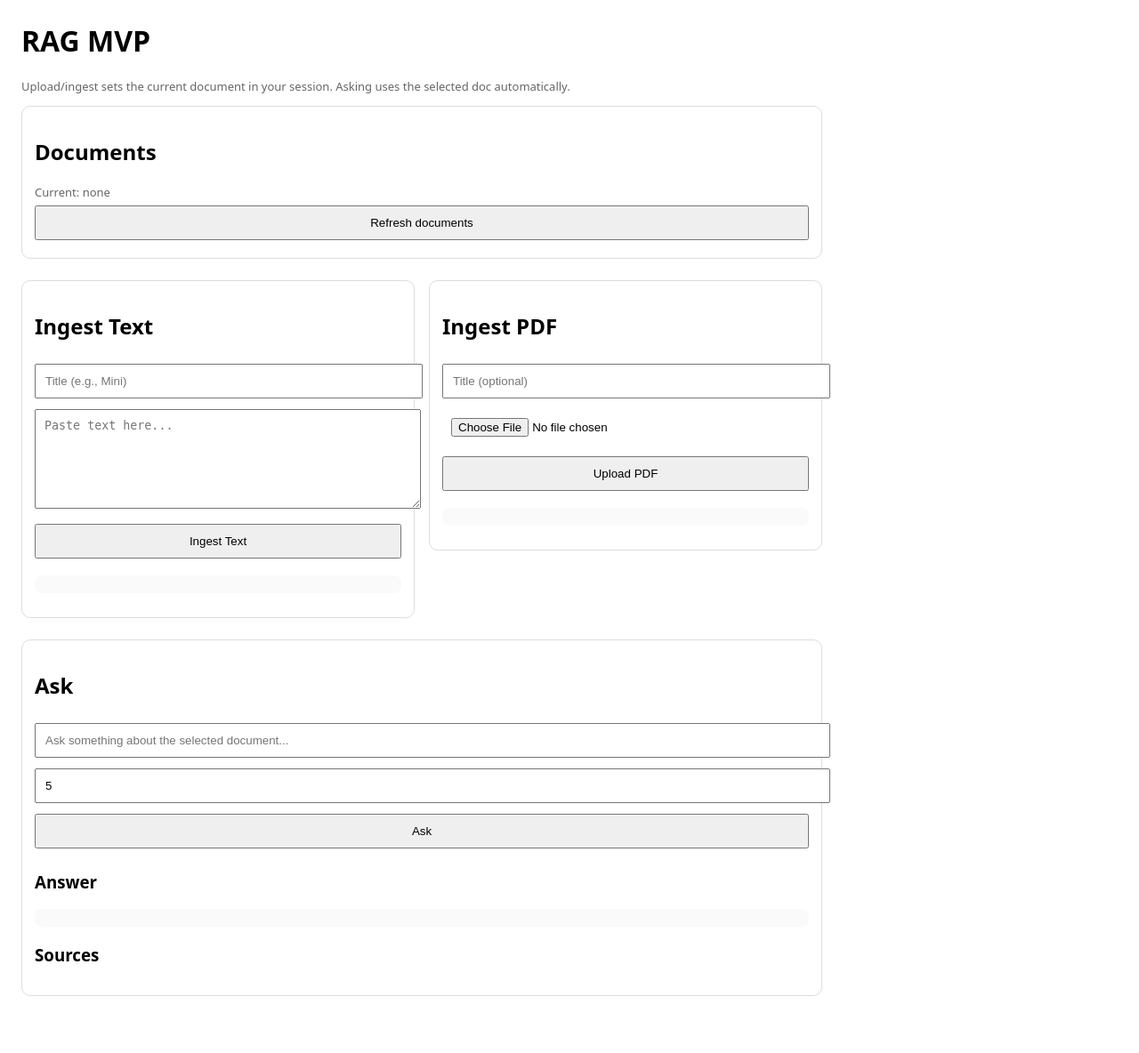
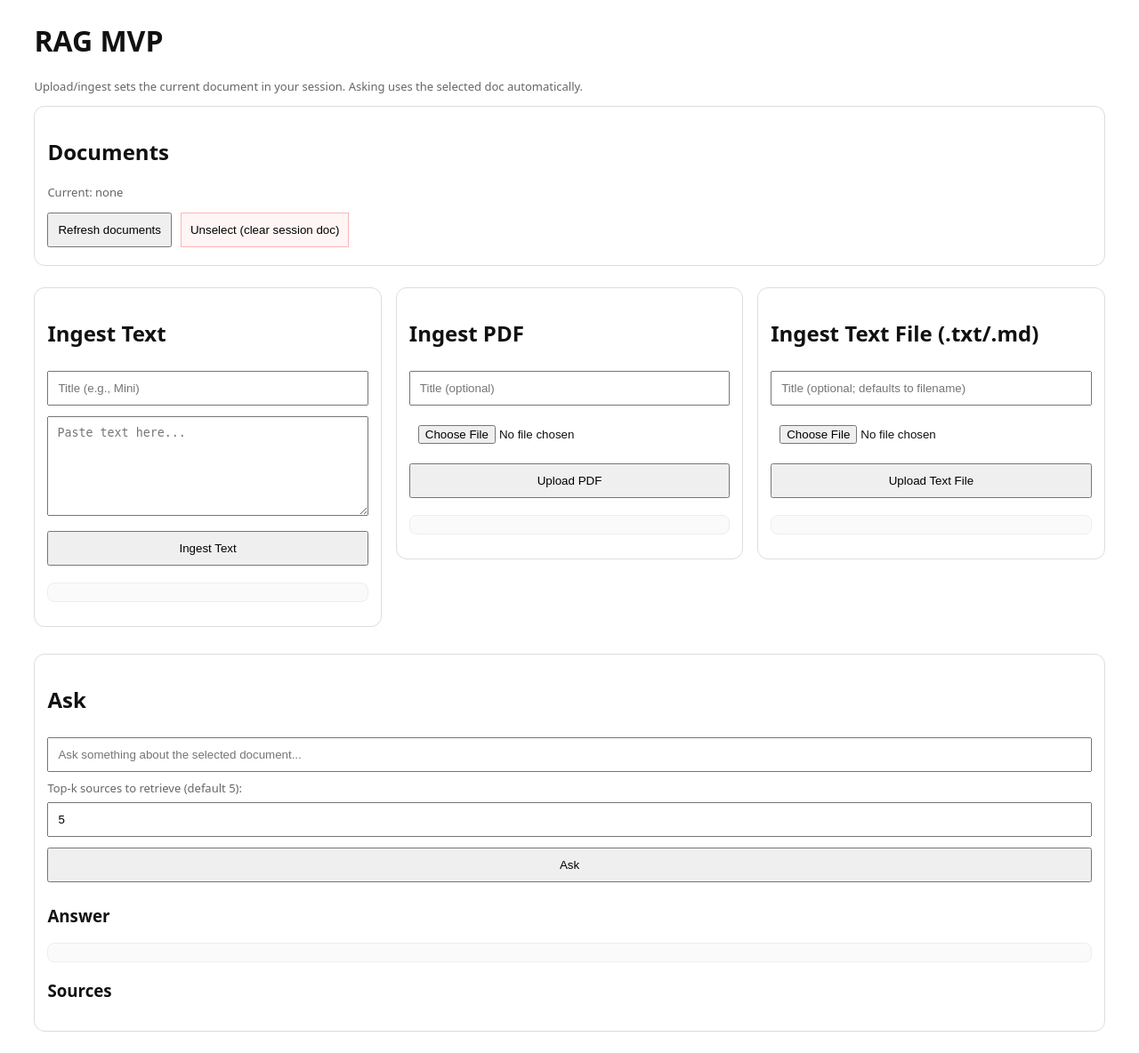
Before and after one commit to LuSilverX/Rag-Chatbot, a Django app: page /api/ in a window 1280 px wide. Shown: the whole page at 89% size. Before the commit the page ends 1120 px from the top, so only its background shows below. Run offline with Django 4.2, Linux system fonts and the light colour scheme; data that the repository does not hold is empty; parts of the project's set-up code (start-up, migrations or seed data) failed here and were passed over; some libraries are stand-ins or nearby versions.

Commit message:
feat(mvp): add file ingestion, document deselect, and demo UI

```diff
--- a/api/templates/app.html
+++ b/api/templates/app.html
@@ -2,32 +2,62 @@
 <html>
 <head>
   <meta charset="utf-8"/>
+  <meta name="viewport" content="width=device-width, initial-scale=1"/>
   <title>RAG MVP</title>
   <style>
-    body { font-family: system-ui, Arial; margin: 24px; max-width: 900px; }
-    .row { display: flex; gap: 16px; align-items: flex-start; }
-    .card { border: 1px solid #ddd; border-radius: 10px; padding: 14px; margin: 12px 0; }
-    input, textarea, button { width: 100%; padding: 10px; margin: 6px 0; }
+    :root { color-scheme: light dark; }
+    body { font-family: system-ui, Arial; margin: 0; background: #fff; color: #111; }
+    .container { width: 100%;  max-width: none; margin: 24px 0; padding: 0 clamp(16px, 3vw, 48px); box-sizing: border-box; }
+
+    .row { display: flex; gap: 16px; align-items: flex-start; flex-wrap: wrap; }
+    .col { flex: 1; min-width: 320px; }
+
+    .card { border: 1px solid #ddd; border-radius: 12px; padding: 14px; margin: 12px 0; background: #fff; }
+
+    input, textarea, button, select { width: 100%; padding: 10px; margin: 6px 0; box-sizing: border-box; }
     button { cursor: pointer; }
-    .docs button { width: auto; margin-right: 8px; }
-    pre { white-space: pre-wrap; word-wrap: break-word; background: #fafafa; padding: 10px; border-radius: 8px; }
+
+    .docs button { width: auto; margin: 6px 8px 0 0; }
+    .btnRow { display: flex; gap: 10px; flex-wrap: wrap; }
+    .btnRow button { width: auto; }
+
+    pre { white-space: pre-wrap; word-wrap: break-word; background: #fafafa; padding: 10px; border-radius: 8px; border: 1px solid #eee; }
     .muted { color: #666; font-size: 13px; }
     .selected { font-weight: 700; }
+
+    .dangerBtn { border: 1px solid #ffb4b4; background: #fff5f5; }
+    .dangerBtn:hover { filter: brightness(0.98); }
+
+    @media (prefers-color-scheme: dark) {
+      body { background: #0b0b0b; color: #f5f5f5; }
+      .card { background: #111; border-color: #2a2a2a; }
+      pre { background: #0f0f0f; border-color: #222; }
+      .muted { color: #aaa; }
+      input, textarea, button, select { background: #0f0f0f; color: #f5f5f5; border: 1px solid #2a2a2a; }
+      .dangerBtn { background: #1a0f0f; border-color: #6b2a2a; }
+    }
   </style>
 </head>
 <body>
+  <div class="container">
     <h1>RAG MVP</h1>
     <p class="muted">Upload/ingest sets the current document in your session. Asking uses the selected doc automatically.</p>
 
+    <!-- TOP: Docs dashboard -->
     <div class="card">
       <h2>Documents</h2>
       <div id="docs" class="docs"></div>
       <div class="muted">Current: <span id="currentDoc">none</span></div>
+      <div class="btnRow" style="margin-top:8px;">
         <button id="refreshDocs">Refresh documents</button>
+        <button id="btnClearDoc" class="dangerBtn">Unselect (clear session doc)</button>
+      </div>
+      <pre id="outDocs" style="display:none;"></pre>
     </div>
 
+    <!-- MIDDLE: Ingestion row (Text / PDF / TXT-MD) side-by-side -->
     <div class="row">
-    <div class="card" style="flex:1">
+      <div class="card col">
         <h2>Ingest Text</h2>
         <input id="textTitle" placeholder="Title (e.g., Mini)" />
         <textarea id="textBody" rows="6" placeholder="Paste text here..."></textarea>
@@ -35,24 +65,38 @@
         <pre id="outIngestText"></pre>
       </div>
 
-    <div class="card" style="flex:1">
+      <div class="card col">
         <h2>Ingest PDF</h2>
         <input id="pdfTitle" placeholder="Title (optional)" />
         <input id="pdfFile" type="file" accept="application/pdf"/>
         <button id="btnIngestPdf">Upload PDF</button>
         <pre id="outIngestPdf"></pre>
       </div>
+
+      <div class="card col">
+        <h2>Ingest Text File (.txt/.md)</h2>
+        <input id="fileTitle" placeholder="Title (optional; defaults to filename)" />
+        <input id="textFile" type="file" accept=".txt,.md,text/plain,text/markdown" />
+        <button id="btnIngestFile">Upload Text File</button>
+        <div class="muted" id="fileMeta"></div>
+        <pre id="outIngestFile"></pre>
+      </div>
     </div>
 
-  <div class="card">
+    <!-- BOTTOM: Ask dashboard -->
+    <div class="card" style="margin-top: 18px;">
       <h2>Ask</h2>
       <input id="question" placeholder="Ask something about the selected document..." />
+      <label class="muted" for="k">Top-k sources to retrieve (default 5):</label>
       <input id="k" type="number" value="5" min="1" max="20" />
       <button id="btnAsk">Ask</button>
+
       <h3>Answer</h3>
       <pre id="outAnswer"></pre>
+
       <h3>Sources</h3>
       <div id="outSources"></div>
+    </div>
   </div>
 
 <script>
@@ -69,7 +113,7 @@
     const r = await fetch(url, {
       method: "POST",
       headers: { "Content-Type": "application/json" },
-      body: JSON.stringify(body),
+      body: JSON.stringify(body || {}),
     });
     const text = await r.text();
     try { return { ok: r.ok, status: r.status, data: JSON.parse(text) }; }
@@ -83,6 +127,16 @@
     catch { return { ok: r.ok, status: r.status, data: text }; }
   }
 
+  // Prevent HTML injection when rendering source text
+  function escapeHtml(str) {
+    return String(str || "")
+      .replaceAll("&", "&amp;")
+      .replaceAll("<", "&lt;")
+      .replaceAll(">", "&gt;")
+      .replaceAll('"', "&quot;")
+      .replaceAll("'", "&#039;");
+  }
+
   function renderSources(sources) {
     const wrap = $("outSources");
     wrap.innerHTML = "";
@@ -91,32 +145,39 @@
       div.className = "card";
       div.innerHTML = `
         <div><b>Source ${i+1}</b> — doc ${s.document_id}, chunk ${s.chunk_index}, distance ${Number(s.distance).toFixed(4)}</div>
-        <pre>${s.text}</pre>
+        <pre>${escapeHtml(s.text)}</pre>
       `;
       wrap.appendChild(div);
     });
   }
 
   async function refreshDocs() {
-    const res = await apiGet("/api/documents/?limit=20");
+    const res = await apiGet("/api/documents/?limit=50");
+    const out = $("outDocs");
+    out.style.display = "none";
+    out.textContent = "";
+
     if (!res.ok) {
-      $("docs").innerHTML = `<pre>Error: ${res.status}\n${JSON.stringify(res.data, null, 2)}</pre>`;
+      out.style.display = "block";
+      out.textContent = `Error: ${res.status}\n${typeof res.data === "string" ? res.data : JSON.stringify(res.data, null, 2)}`;
+      $("docs").innerHTML = "";
+      $("currentDoc").textContent = "none";
       return;
     }
 
     const { documents, current_document_id } = res.data;
-    $("currentDoc").textContent = current_document_id ?? "none";
+    $("currentDoc").textContent = (current_document_id ?? "none");
 
     const docsDiv = $("docs");
     docsDiv.innerHTML = "";
 
-    documents.forEach(d => {
+    (documents || []).forEach(d => {
       const btn = document.createElement("button");
       btn.textContent = `Select #${d.id} — ${d.title} (${d.source})`;
       if (current_document_id === d.id) btn.className = "selected";
       btn.onclick = async () => {
         const sel = await apiPostJson("/api/select_document/", { document_id: d.id });
-        if (!sel.ok) alert("Select failed: " + JSON.stringify(sel.data));
+        if (!sel.ok) alert("Select failed: " + (typeof sel.data === "string" ? sel.data : JSON.stringify(sel.data)));
         await refreshDocs();
       };
       docsDiv.appendChild(btn);
@@ -125,12 +186,21 @@
 
   $("refreshDocs").onclick = refreshDocs;
 
+  // NOTE: backend endpoint assumed: /api/clear_document/
+  $("btnClearDoc").onclick = async () => {
+    const res = await apiPostJson("/api/clear_document/", {});
+    if (!res.ok) {
+      alert("Clear failed: " + (typeof res.data === "string" ? res.data : JSON.stringify(res.data)));
+    }
+    await refreshDocs();
+  };
+
   $("btnIngestText").onclick = async () => {
     const title = $("textTitle").value.trim();
     const text = $("textBody").value;
 
     const res = await apiPostJson("/api/ingest_text/", { title, text });
-    $("outIngestText").textContent = JSON.stringify(res.data, null, 2);
+    $("outIngestText").textContent = (typeof res.data === "string" ? res.data : JSON.stringify(res.data, null, 2));
     await refreshDocs();
   };
 
@@ -139,13 +209,43 @@
     if (!file) { alert("Pick a PDF first"); return; }
 
     const title = $("pdfTitle").value.trim();
-
     const fd = new FormData();
     if (title) fd.append("title", title);
     fd.append("file", file);
 
     const res = await apiPostForm("/api/ingest_pdf/", fd);
-    $("outIngestPdf").textContent = JSON.stringify(res.data, null, 2);
+    $("outIngestPdf").textContent = (typeof res.data === "string" ? res.data : JSON.stringify(res.data, null, 2));
+    await refreshDocs();
+  };
+
+  // Ingest a local .txt/.md file by reading it in the browser,
+  // then sending JSON to /api/ingest_text/ (no backend change needed).
+  $("btnIngestFile").onclick = async () => {
+    const file = $("textFile").files[0];
+    if (!file) { alert("Pick a .txt or .md file first"); return; }
+
+    const maxBytes = 2 * 1024 * 1024; // 2MB
+    if (file.size > maxBytes) {
+      alert("File is too large for MVP (max 2MB).");
+      return;
+    }
+
+    $("fileMeta").textContent = `Selected: ${file.name} (${Math.round(file.size/1024)} KB)`;
+
+    let text;
+    try {
+      text = await file.text();
+    } catch (e) {
+      $("outIngestFile").textContent = "Could not read file: " + String(e);
+      return;
+    }
+
+    const titleInput = $("fileTitle").value.trim();
+    const defaultTitle = file.name.replace(/\.[^/.]+$/, "");
+    const title = titleInput || defaultTitle;
+
+    const res = await apiPostJson("/api/ingest_text/", { title, text });
+    $("outIngestFile").textContent = (typeof res.data === "string" ? res.data : JSON.stringify(res.data, null, 2));
     await refreshDocs();
   };
 
@@ -156,7 +256,7 @@
     const res = await apiPostJson("/api/ask/", { question, k });
 
     if (!res.ok) {
-      $("outAnswer").textContent = "Error:\n" + JSON.stringify(res.data, null, 2);
+      $("outAnswer").textContent = "Error:\n" + (typeof res.data === "string" ? res.data : JSON.stringify(res.data, null, 2));
       $("outSources").innerHTML = "";
       return;
     }
--- a/api/urls.py
+++ b/api/urls.py
@@ -1,6 +1,6 @@
 from django.urls import path
-from .views import retrieve, ask, ingest_text, logs, ingest_pdf, documents
-from .views import select_document, ingest_and_ask_text, ingest_and_ask_pdf, app
+from .views import clear_selected_document, retrieve, ask, ingest_text, logs, ingest_pdf, documents
+from .views import select_document, ingest_and_ask_text, ingest_and_ask_pdf, app, ingest_file
 
 urlpatterns = [
     path("", app, name="app"),
@@ -13,4 +13,7 @@ urlpatterns = [
     path("select_document/", select_document),
     path("ingest_and_ask_text/", ingest_and_ask_text),
     path("ingest_and_ask_pdf/", ingest_and_ask_pdf),
+    path("ingest_file/", ingest_file),
+    path("clear_document/", clear_selected_document),
+
 ]
--- a/api/views.py
+++ b/api/views.py
@@ -628,5 +628,77 @@ def ingest_and_ask_pdf(request):
             log.save(update_fields=["error", "latency_ms"])
         return JsonResponse({"error": "internal_error", "details": repr(e)}, status=500)
 
+from django.http import JsonResponse
+from django.views.decorators.csrf import csrf_exempt
+
+@csrf_exempt
+def ingest_file(request):
+    if request.method != "POST":
+        return JsonResponse({"error": "POST only"}, status=405)
+
+    if "file" not in request.FILES:
+        return JsonResponse({"error": "Missing file field"}, status=400)
+
+    uploaded = request.FILES["file"]
+    title = (request.POST.get("title") or uploaded.name or "Untitled").strip()
+
+    # Basic type check (MVP)
+    filename = (uploaded.name or "").lower()
+    if not (filename.endswith(".txt") or filename.endswith(".md")):
+        return JsonResponse({"error": "Only .txt or .md supported"}, status=400)
+
+    # Read bytes -> text
+    try:
+        raw = uploaded.read()
+        text = raw.decode("utf-8", errors="ignore").strip()
+    except Exception as e:
+        return JsonResponse({"error": "Could not read file", "details": repr(e)}, status=400)
+
+    if not text:
+        return JsonResponse({"error": "Empty file"}, status=400)
+
+    # Reuse your existing ingest_text logic (copy/paste or refactor into helper)
+    parts = chunk_text(text)
+    if not parts:
+        return JsonResponse({"error": "No text to ingest"}, status=400)
+
+    doc, created = Document.objects.get_or_create(title=title, source="text_file")
+
+    request.session["current_document_id"] = doc.id
+    request.session.modified = True
+
+    if not created:
+        Chunk.objects.filter(document=doc).delete()
+
+    embs = client.embeddings.create(
+        model="text-embedding-3-small",
+        input=parts,
+    ).data
+
+    for i, (chunk_str, item) in enumerate(zip(parts, embs)):
+        Chunk.objects.create(
+            document=doc,
+            chunk_index=i,
+            text=chunk_str,
+            embedding=item.embedding,
+        )
+
+    return JsonResponse({
+        "document_id": doc.id,
+        "title": doc.title,
+        "chunks_created": len(parts),
+        "status": "created" if created else "updated",
+        "current_document_id": request.session["current_document_id"],
+    })
+
+@csrf_exempt
+def clear_selected_document(request):
+    if request.method != "POST":
+        return JsonResponse({"error": "POST only"}, status=405)
+
+    request.session.pop("current_document_id", None)
+    request.session.modified = True
+    return JsonResponse({"ok": True, "current_document_id": None})
+
 def app(request):
     return render(request, "app.html")
```
Lines whose indentation alone changed are shown as unchanged.
